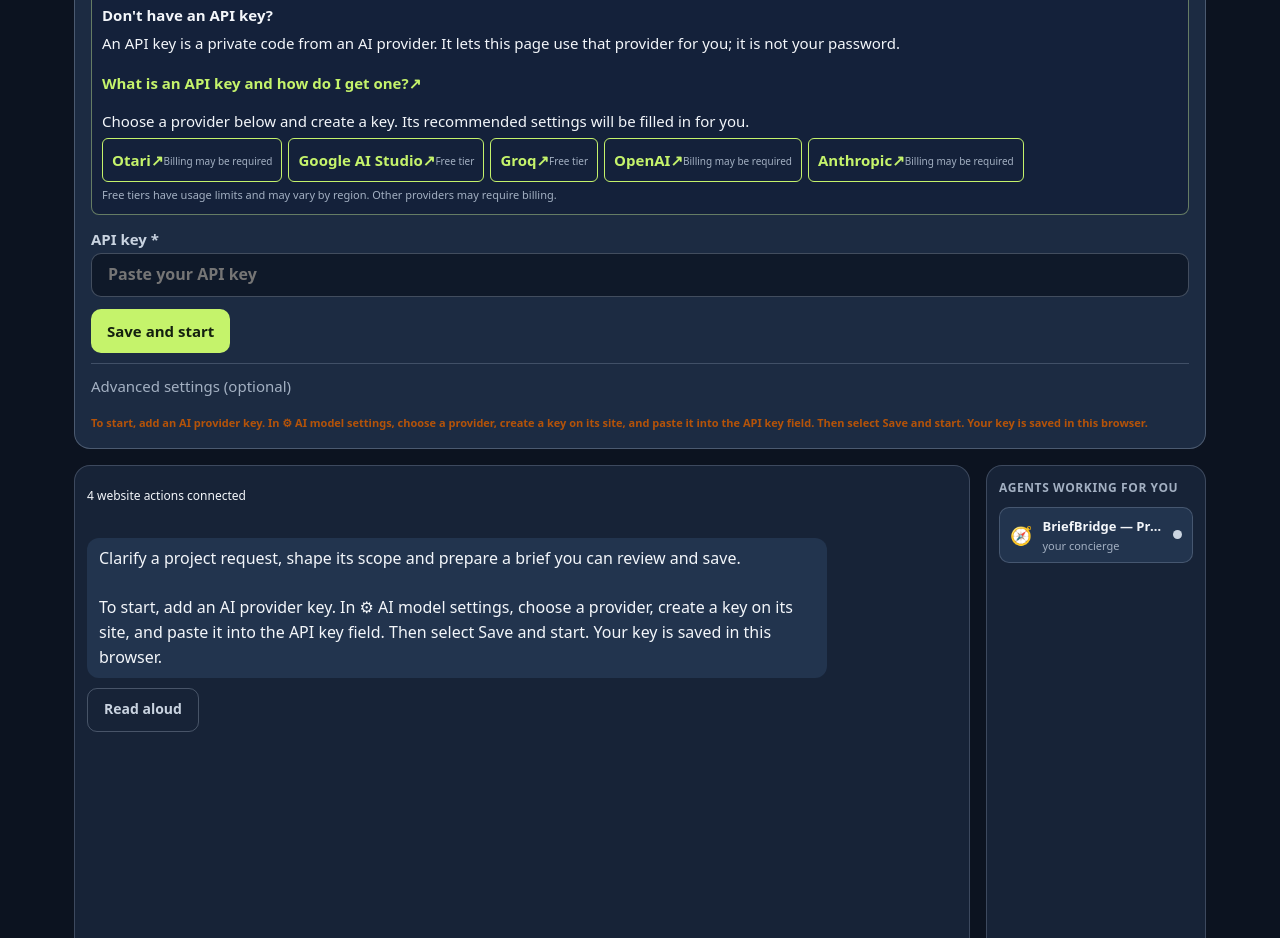
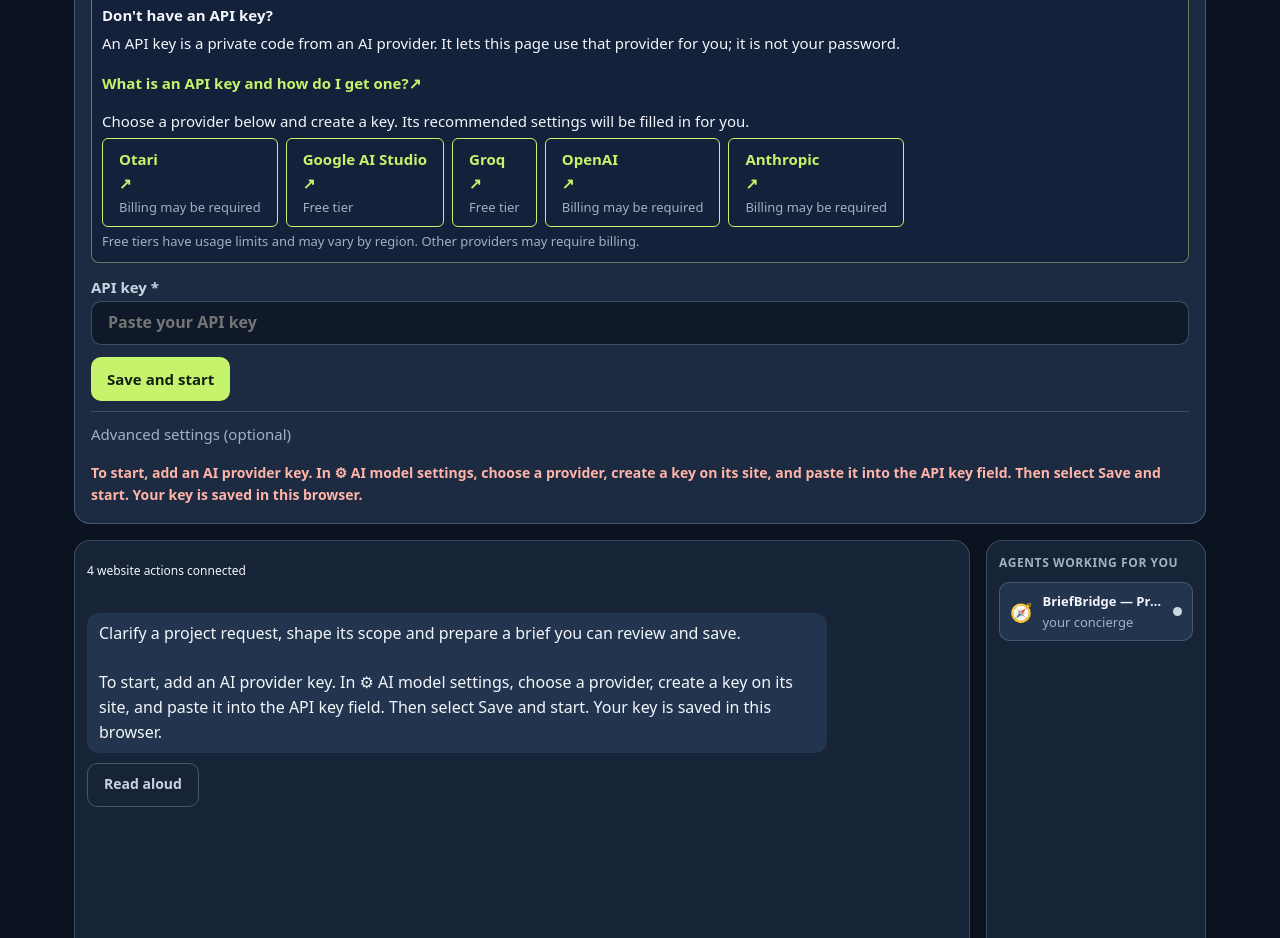
Before and after one commit to Afar88/briefbridge, a website with bundled scripts: page index.html in a window 1280 px wide. Shown: the part 1269-2207 px from the top of the page. Built offline with nearby package versions, Linux system fonts and the light colour scheme.

Commit message:
Improve key setup and phone navigation

```diff
--- a/assistant.css
+++ b/assistant.css
@@ -65,3 +65,22 @@ body>dialog h2{margin:0 0 var(--s3);font:800 20px Manrope,"DM Sans",sans-serif}
 #agent-app .ns-anode{background:#22344e;color:#f3f6fa;border:1px solid var(--ns-border);border-radius:10px;max-width:100%;overflow-wrap:anywhere}
 #agent-app .ns-key-help{background:#14213a}
 #agent-app summary{display:flex;align-items:center;min-height:44px;cursor:pointer}
+
+/* Readable AI key setup and provider choices. */
+#agent-app .ns-key-providers { gap: var(--s2); }
+#agent-app .ns-key-providers a {
+  display: inline-flex;
+  flex-direction: column;
+  align-items: flex-start;
+  justify-content: center;
+  min-height: 44px;
+  padding: var(--s2) var(--s3);
+}
+#agent-app .ns-key-providers small,
+#agent-app .ns-hint,
+#agent-app .ns-arole { font-size: 13px; }
+#agent-app .ns-hint.warn {
+  color: #ffb4a8;
+  font-size: 14px;
+  font-weight: 700;
+}
--- a/styles.css
+++ b/styles.css
@@ -151,8 +151,8 @@ h1 em,.section-title em{font-style:normal;color:var(--lime)}
 @media(max-width:640px){
   :root{--gutter:16px;--s7:48px}
   .topbar-inner{flex-direction:column;align-items:flex-start;gap:0;padding-top:var(--s2);padding-bottom:var(--s2)}
-  .topbar nav{width:100%;min-width:0;flex-wrap:wrap;overflow:visible;gap:var(--s1)}
-  .topbar nav a{padding:0 var(--s2);white-space:normal;font-size:14px}
+  .topbar nav{width:100%;min-width:0;flex-wrap:nowrap;overflow:visible;gap:var(--s1)}
+  .topbar nav a{flex:0 0 auto;min-height:44px;padding:0 var(--s1);white-space:nowrap;font-size:14px}
   .lede{font-size:17px}
   .actions .button{flex:1 1 100%}
   .hero-card dl{grid-template-columns:1fr}
```
